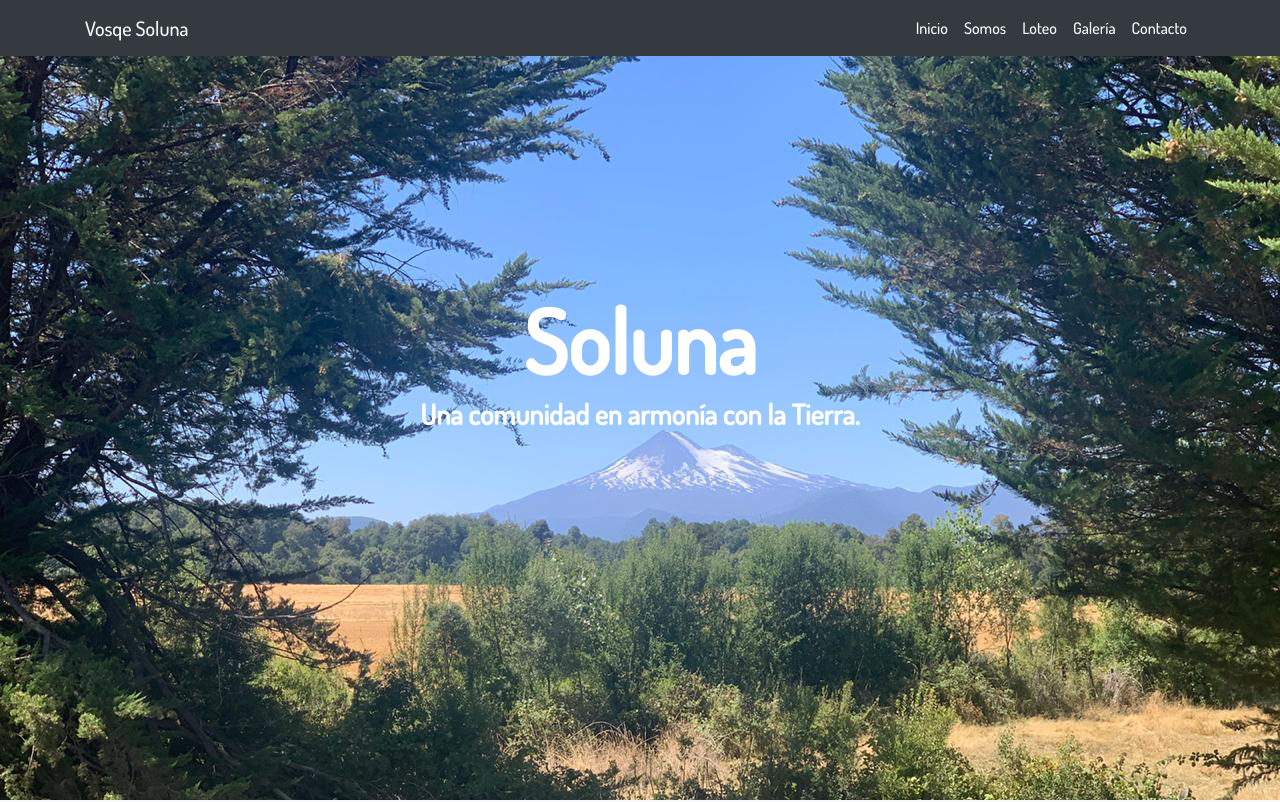
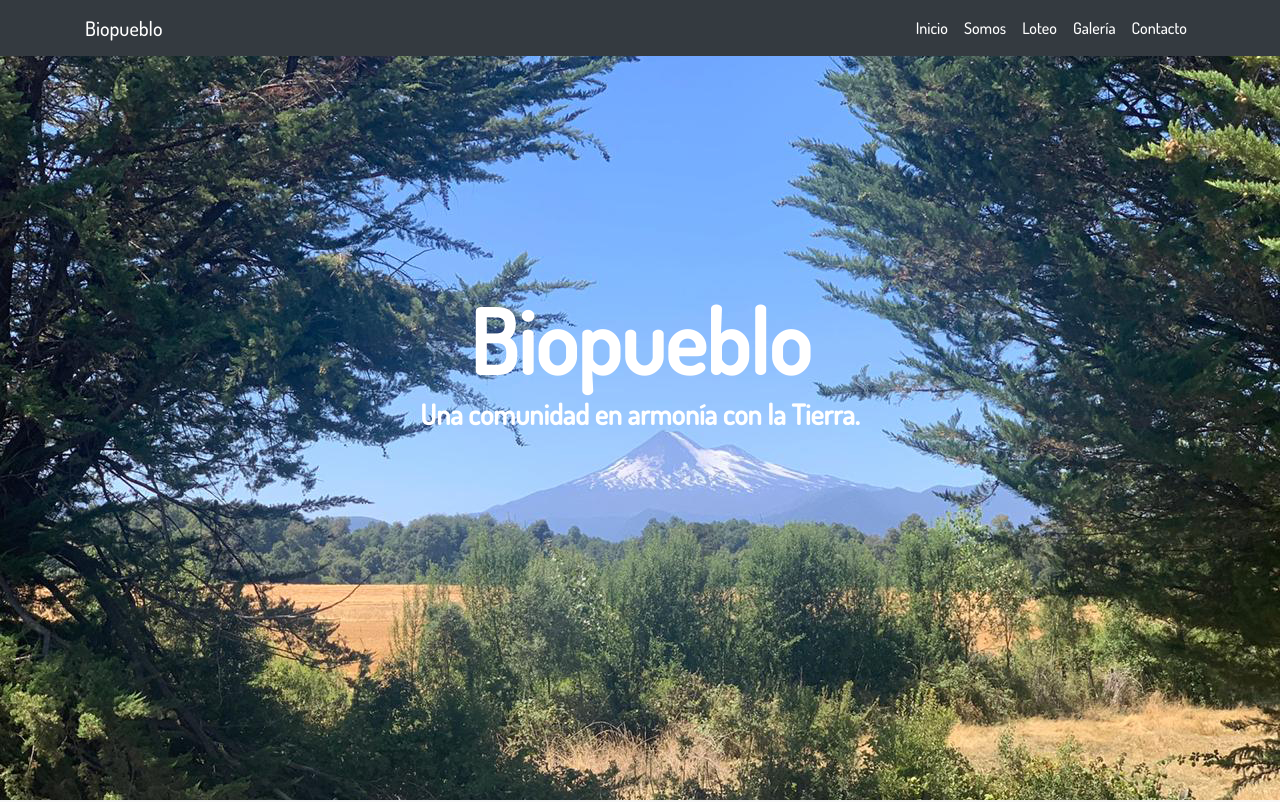
Before and after one commit to rbasa/bioPueblo, a website: page index.html in a window 1280 px wide. Shown: the top 802 px of the page. Drawn offline with Linux system fonts and the light colour scheme.

Commit message:
se modifica el titulo a biopueblo

```diff
--- a/index.html
+++ b/index.html
@@ -4,10 +4,10 @@
 <head>
   <meta charset="utf-8" />
   <meta name="viewport" content="width=device-width, initial-scale=1, shrink-to-fit=no" />
-  <meta name="description" content="Comunidad en la naturaleza Vosqe Soluna, Río Negro" />
+  <meta name="description" content="Comunidad en la naturaleza. Biopueblo Vosqe Soluna, Río Negro" />
   <meta name="author" content="owbo" />
 
-  <title>Vosqe Soluna</title>
+  <title>Biopueblo</title>
 
   <!-- Bootstrap core CSS -->
   <link href="vendor/bootstrap/css/bootstrap.min.css" rel="stylesheet" />
@@ -33,7 +33,7 @@
   <!-- Navigation -->
   <nav class="navbar navbar-expand-lg navbar-dark bg-dark fixed-top">
     <div class="container">
-      <a class="navbar-brand" href="#">Vosqe Soluna</a>
+      <a class="navbar-brand" href="#">Biopueblo</a>
       <button class="navbar-toggler" type="button" data-toggle="collapse" data-target="#navbarResponsive"
         aria-controls="navbarResponsive" aria-expanded="false" aria-label="Toggle navigation">
         <span class="navbar-toggler-icon"></span>
@@ -70,7 +70,7 @@
   <header class="masthead d-flex fotoPortada " id="inicio" style="background-image: url('./img/fotoPortada.jpg')">
     <div class="container text-center my-auto">
       <!-- <h1 class="mb-1">Stylish Portfolio</h1> -->
-      <h1 class="mb-1 tituloPrincipal centrar textoBlanco">Soluna</h1>
+      <h1 class="mb-1 tituloPrincipal centrar textoBlanco">Biopueblo</h1>
       <h3 class="mb-9 textoBlanco">
         <!-- <em>Plantas que sanan</em> -->
          Una comunidad en armonía con la Tierra.
```
